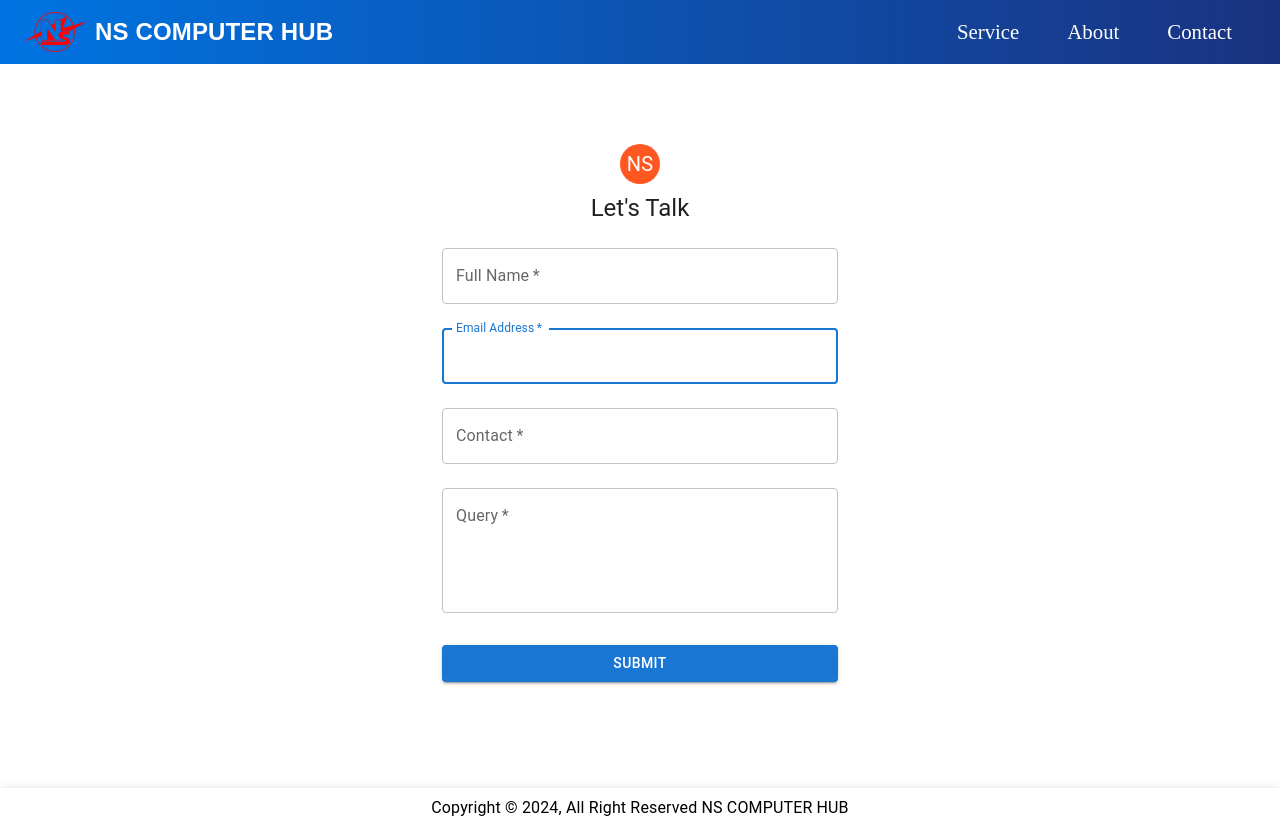
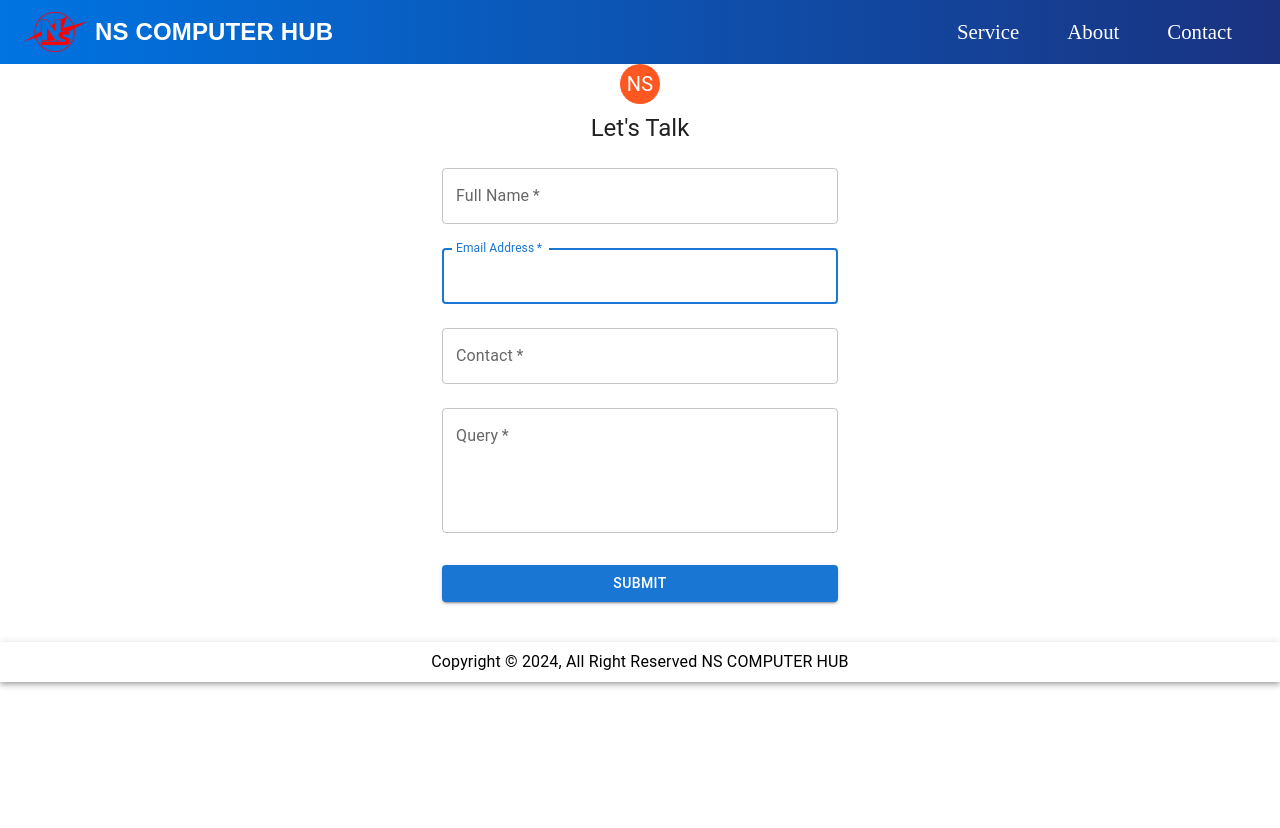
Before and after one commit to Piyush-0109/nscomputerhub, a React (Create React App) app: page /contact in a window 1280 px wide. After the commit the page ends 800 px from the top, so only its background shows below. Built offline with nearby package versions, Linux system fonts and the light colour scheme; a web font is replaced by a local one.

Commit message:
Fixed the contant page styling

```diff
--- a/src/components/Contact/contact.css
+++ b/src/components/Contact/contact.css
@@ -1,4 +1,2 @@
 .contact-container {
-    padding: 1rem;
-    height: calc(100vh - 100px);
 }
--- a/src/components/Contact/index.jsx
+++ b/src/components/Contact/index.jsx
@@ -23,11 +23,9 @@ const Contact = () => {
     });
   };
   return (
-        <div className="contact-container">
     <Container component="main" maxWidth="xs">
       <Box
         sx={{
-                        marginTop: 8,
           display: 'flex',
           flexDirection: 'column',
           alignItems: 'center',
@@ -95,7 +93,6 @@ const Contact = () => {
         </Box>
       </Box>
     </Container>
-        </div>
   )
 }
 
```
Lines whose indentation alone changed are shown as unchanged.
